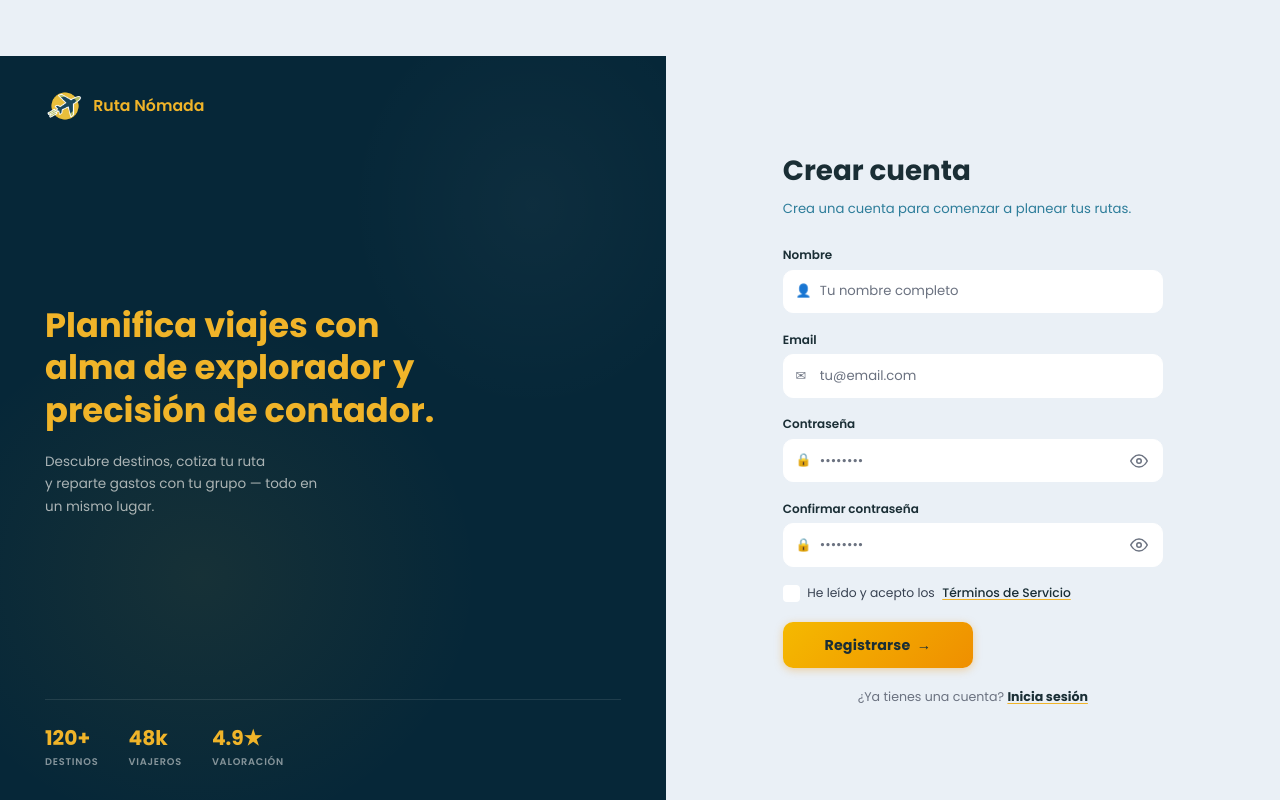
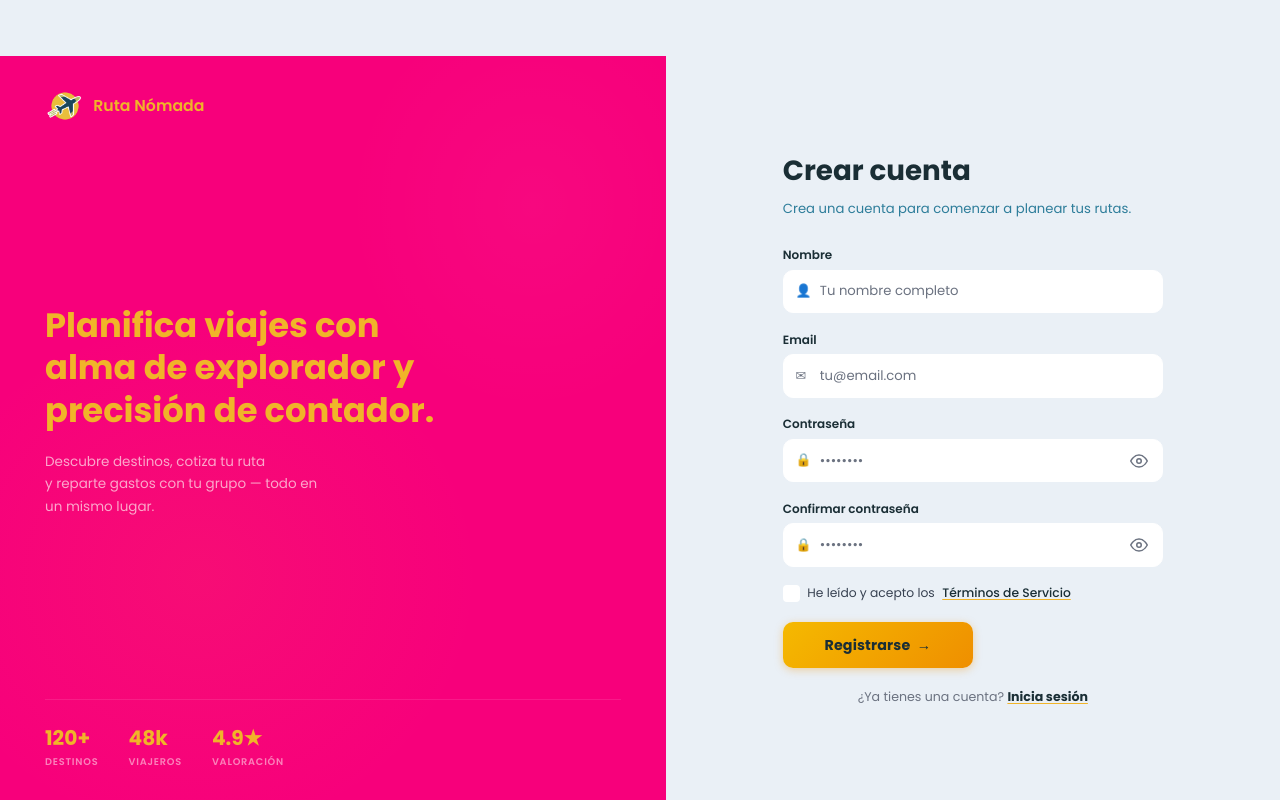
Before and after one commit to sunShine11074/ruta-nomada, a PHP site: page /register.php in a window 1280 px wide. Run offline with PHP 8.4, Linux system fonts and the light colour scheme.

Commit message:
cambiio de color teal-900

```diff
--- a/style.css
+++ b/style.css
@@ -5,7 +5,7 @@
 
 /* ── Tokens ────────────────────────────────────────────────── */
 :root {
-    --teal-900:  #062738;
+    --teal-900:  #f7007b;   /* cambie esto a un rosita muy fuerte, pero devolver al teal #062738; si se lee este mensaje*/
     --teal-800:  #2b5760;
     --teal-700:  #3e7986;
     --cream:     #EAF0F6;
```
